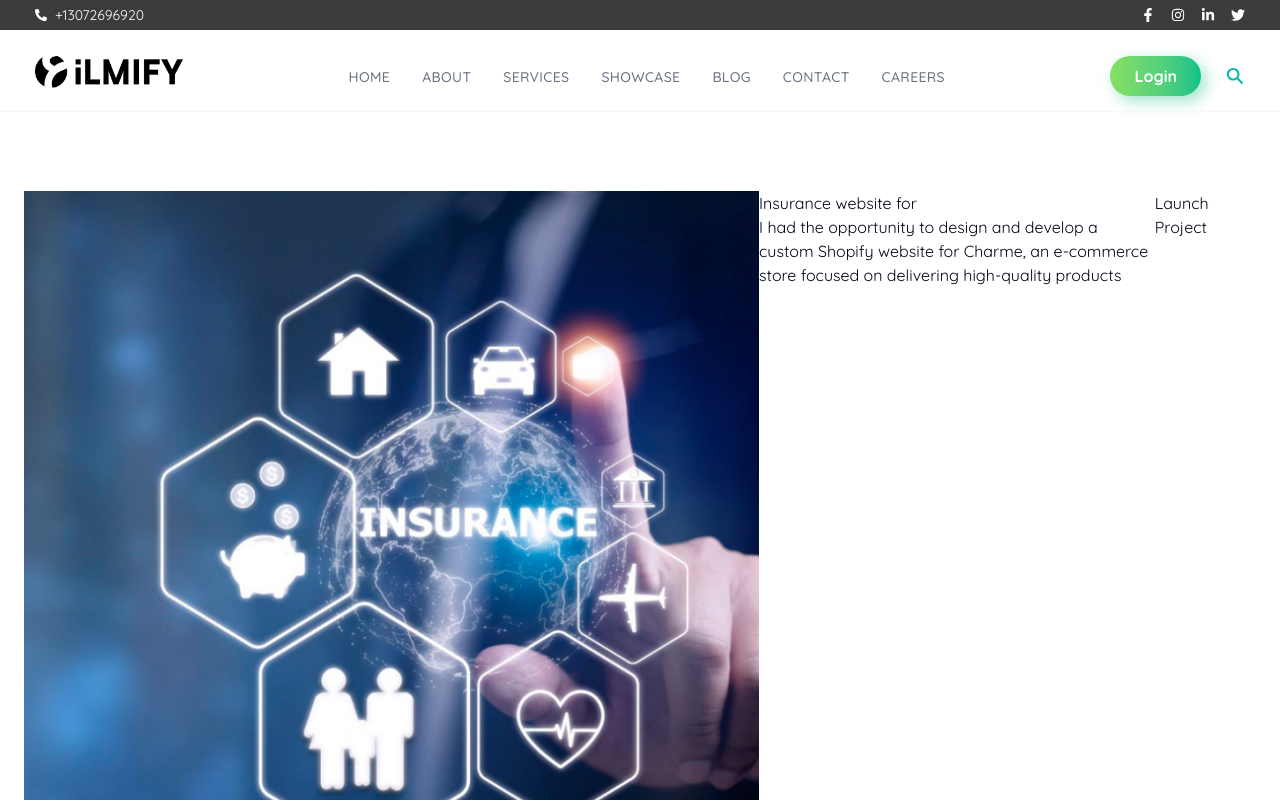
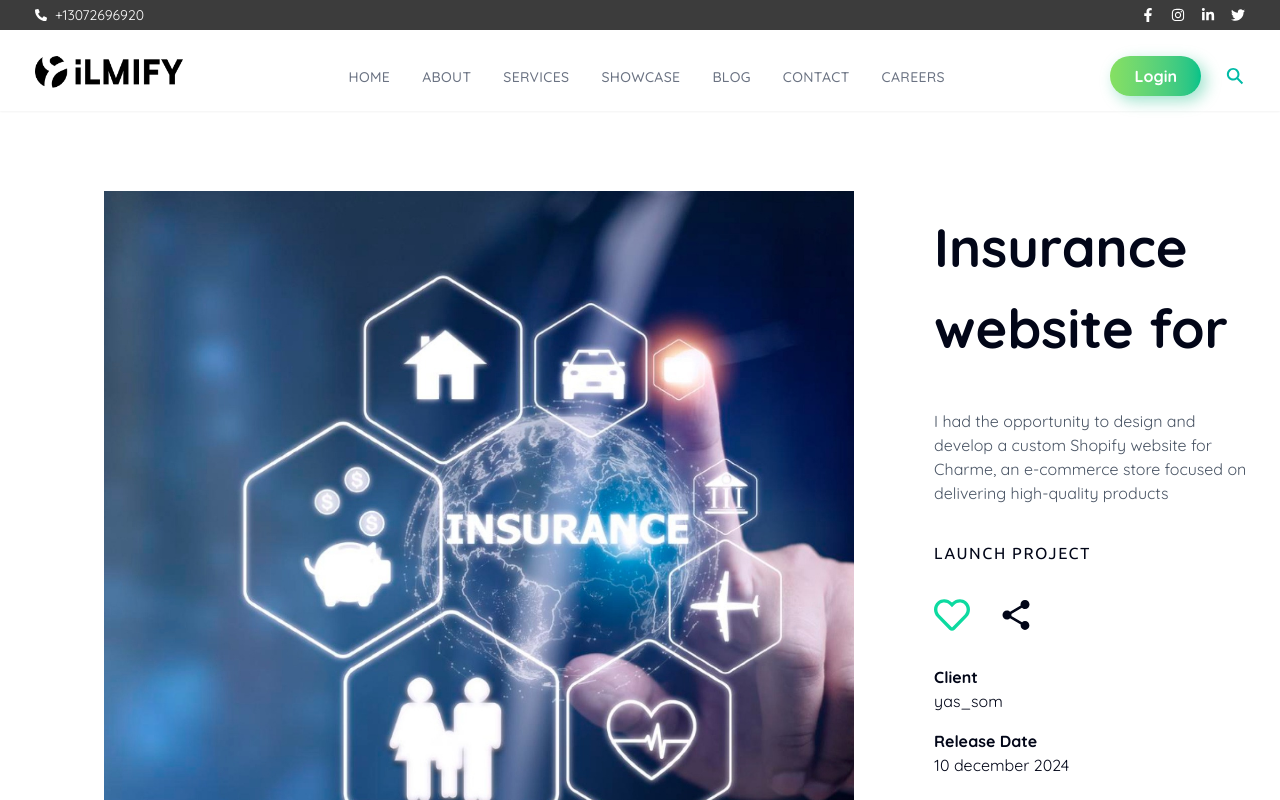
Before and after one commit to rubel6610/ilmifytechagency-frontend, a Next.js app: page /showcase/1 in a window 1280 px wide. Shown: the top 800 px of the page. Built offline with nearby package versions, Linux system fonts and the light colour scheme.

Commit message:
added sticky effect on showcase details page

```diff
--- a/app/component/ShowcaseSection.jsx
+++ b/app/component/ShowcaseSection.jsx
@@ -1,9 +1,9 @@
 "use client";
 import React from "react";
 import CustomBorder from "./customBorder/CustomBorder";
-import Cards from "../showcase/component/Cards";
 import { motion } from "motion/react";
 import Link from "next/link";
+import Cards from "../showcase/components/Cards";
 
 const MotionLink = motion(Link);
 const ShowcaseSection = () => {
--- a/app/showcase/[id]/page.jsx
+++ b/app/showcase/[id]/page.jsx
@@ -1,10 +1,21 @@
 "use client";
+
 
 import { useParams } from "next/navigation";
 import Image from "next/image";
 import { projectsData } from "../components/projectData";
+import { FaGooglePlusG, FaPinterestP, FaRegHeart, FaStumbleupon, FaWhatsapp } from "react-icons/fa";
+import { MdOutlineMarkEmailRead, MdShare } from "react-icons/md";
+import { useState } from "react";
+import { TiSocialFacebook, TiSocialTwitter } from "react-icons/ti";
+import { FiPocket } from "react-icons/fi";
+import { RiTelegram2Line } from "react-icons/ri";
+import { IoLogoLinkedin } from "react-icons/io5";
+
+
 
 const CardDetails = () => {
+  const [social, setSocial]= useState(false)
   const { id } = useParams();
 
   const project = projectsData.find(
@@ -19,15 +30,36 @@ const CardDetails = () => {
     );
   }
 
+  const socialLinks = <>
+  <div className="absolute right-0 top-17.5
+    flex items-center gap-4
+    bg-black text-white
+    px-6 py-3
+    rounded-full
+    shadow-lg
+    transition-all duration-300">
+    <TiSocialFacebook />
+    <TiSocialTwitter />
+    <FaGooglePlusG />
+    <FaPinterestP />
+    <IoLogoLinkedin />
+    <FaStumbleupon />
+    <FaWhatsapp />
+    <FiPocket />
+    <MdOutlineMarkEmailRead />
+    <RiTelegram2Line />
+  </div>
+  </>
+
   return (
-    <div className="mx-auto flex justify-center px-6 py-20">
-     <div className="w-[65%]">
+    <div className="mx-auto flex justify-center px-6 py-20 lg:max-w-400">
+     <div className="w-197.5 mx-20 ">
 
         <Image
           src={project.image}
           alt={project.title}
           height={400}
-          width={800}
+          width={790}
           className=""
         />
          <div className="mt-20 max-w-5xl">
@@ -102,11 +134,47 @@ I integrated multiple secure payment gateways to facilitate smooth transactions.
       </div>
 
       </div>
-      <div className="w-[35%]">
-          <h1>{project.title} </h1>
-          <p>I had the opportunity to design and develop a custom Shopify website for Charme, an e-commerce store focused on delivering high-quality products </p>
-        </div>
-       <h1> Launch Project </h1>
+      {/* right sectiuon */}
+{/* right section */}
+<div className="w-84.75 sticky top-24 self-start">
+  <div className="relative">
+
+    {/* SOCIAL BAR */}
+    {social && socialLinks}
+
+    <h1 className="text-[54px] font-semibold my-4">
+      {project.title}
+    </h1>
+
+    <p className="py-6 text-gray-600">
+      I had the opportunity to design and develop a custom Shopify website for Charme,
+      an e-commerce store focused on delivering high-quality products
+    </p>
+
+    <h1 className="font-ubuntu uppercase my-3 tracking-widest">
+      Launch Project
+    </h1>
+
+    <span className="flex text-4xl gap-7 my-8 items-center">
+      <FaRegHeart className="text-primary cursor-pointer" />
+
+      <button
+        onClick={() => setSocial(!social)}
+        className="cursor-pointer"
+      >
+        <MdShare />
+      </button>
+    </span>
+
+    <p className="font-bold">Client</p>
+    <p className="mb-4">{project.author}</p>
+
+    <p className="font-bold">Release Date</p>
+    <p>{project.date}</p>
+  </div>
+</div>
+
+
     </div>
   );
 };
--- a/app/showcase/components/projectData.js
+++ b/app/showcase/components/projectData.js
@@ -5,6 +5,7 @@ export const projectsData = [
     title: "Insurance website for",
     author: "yas_som",
     type: "CMS",
+    date: "10 december 2024",
   },
   {
     id: 2,
@@ -12,6 +13,7 @@ export const projectsData = [
     title: "AkiMed™ Science Website",
     author: "Harry Blaq",
     type: "CMS",
+    date: "18 november 2024",
   },
   {
     id: 3,
@@ -19,6 +21,7 @@ export const projectsData = [
     title: "Hopes Promise Respite",
     author: "LLC Hopejekakye",
     type: "CMS",
+    date: "02 october 2024",
   },
   {
     id: 4,
@@ -26,6 +29,7 @@ export const projectsData = [
     title: "Shopify Store Design",
     author: "CHARM",
     type: "CMS",
+    date: "21 september 2024",
   },
   {
     id: 5,
@@ -33,6 +37,7 @@ export const projectsData = [
     title: "Custom Trading Website",
     author: "John",
     type: "Costum",
+    date: "05 august 2024",
   },
   {
     id: 6,
@@ -40,6 +45,7 @@ export const projectsData = [
     title: "Custom E-Commerce",
     author: "Website Daneal",
     type: "Costum",
+    date: "14 july 2024",
   },
   {
     id: 7,
@@ -47,6 +53,7 @@ export const projectsData = [
     title: "Tour Travel Website",
     author: "Monalisa",
     type: "Costum",
+    date: "30 june 2024",
   },
   {
     id: 8,
@@ -54,5 +61,6 @@ export const projectsData = [
     title: "Mobile App Development",
     author: "Mackkalam",
     type: "App",
+    date: "11 may 2024",
   },
 ];
--- a/package.json
+++ b/package.json
@@ -13,6 +13,7 @@
     "class-variance-authority": "^0.7.1",
     "clsx": "^2.1.1",
     "framer-motion": "^12.23.26",
+    "lottie-react": "^2.4.1",
     "lucide-react": "^0.562.0",
     "mapbox-gl": "^3.17.0",
     "motion": "^12.23.26",
@@ -20,9 +21,9 @@
     "react": "19.2.3",
     "react-dom": "19.2.3",
     "react-icons": "^5.5.0",
-    "swiper": "^12.0.3",
     "react-leaflet": "^5.0.0-rc.2",
     "react-map-gl": "^8.1.0",
+    "swiper": "^12.0.3",
     "tailwind-merge": "^3.4.0"
   },
   "devDependencies": {
```
Also changed, not shown: 1 other file (tests, documents, lock files or other folders).
